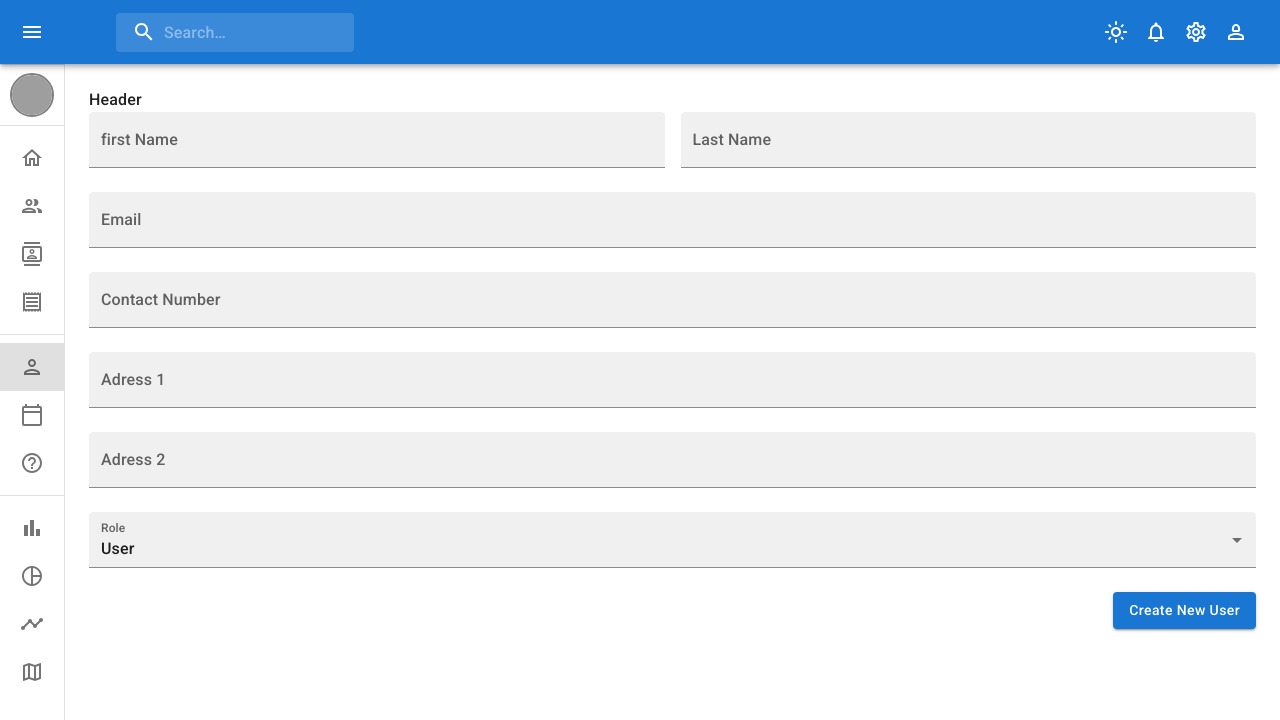
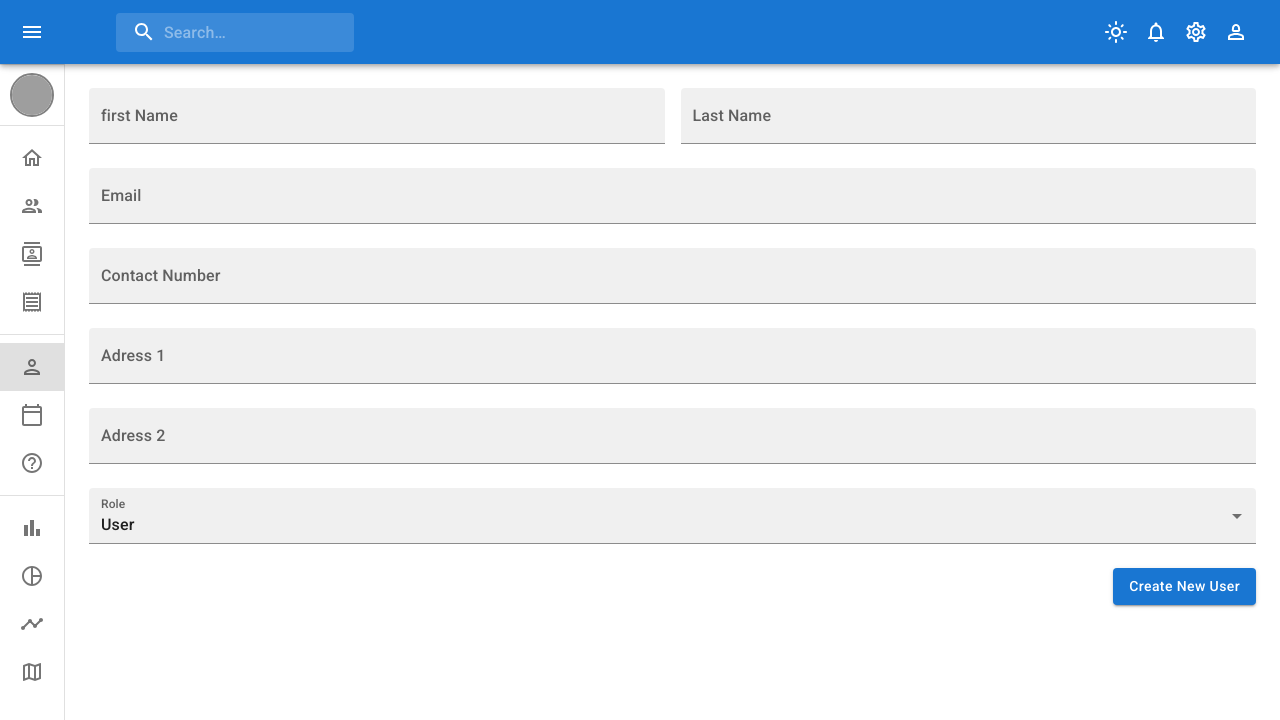
Before and after one commit to UsamaRabie/Dashboard, a React (Vite) app: page /form in a window 1280 px wide. Shown: the top 720 px of the page. Built offline with nearby package versions, Linux system fonts and the light colour scheme; grey boxes are pictures that could not be loaded.

Commit message:
Update Form.jsx

```diff
--- a/src/page/form/Form.jsx
+++ b/src/page/form/Form.jsx
@@ -71,7 +71,7 @@ const Form = () => {
 <Box>
 
 
-      <Header title="CREATE USER" subTitle="Create a New User Profile" />
+
 
       <Box
       ref={form}
```
